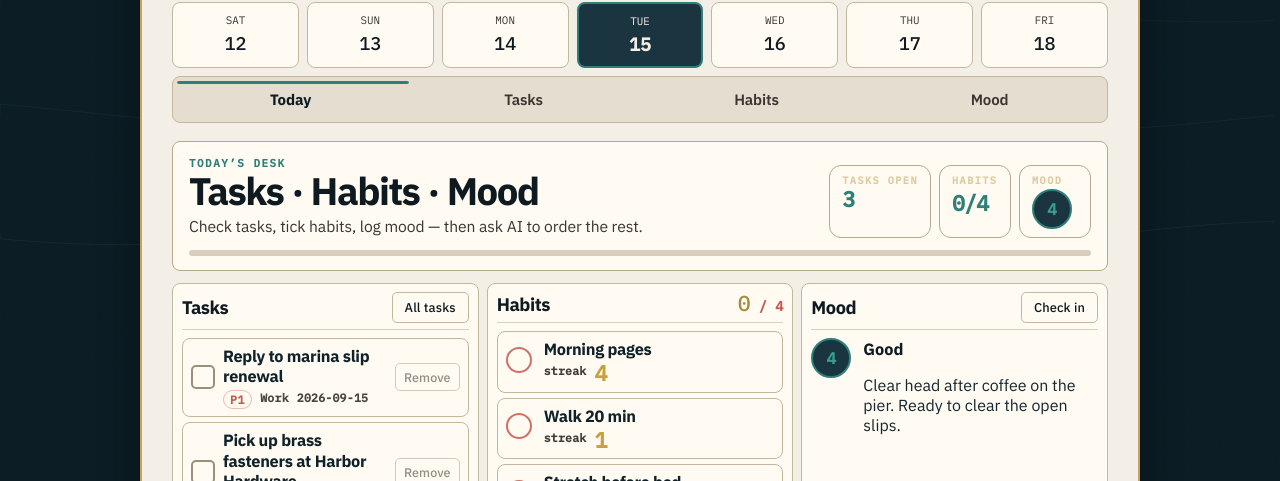
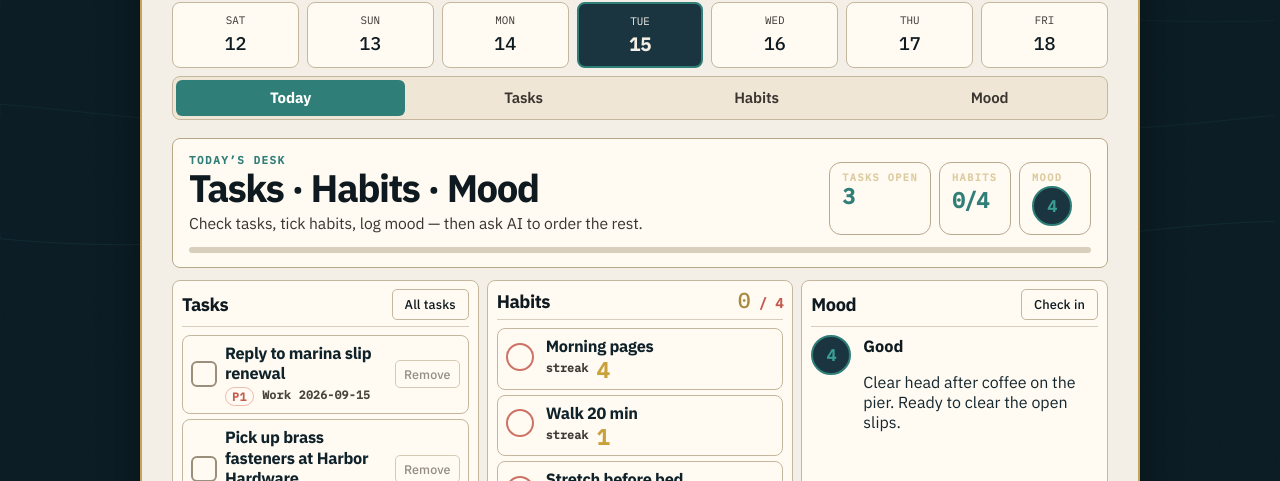
Before and after one commit to Btheriot83/buildgames-lunatask, a React (Vite) app: page / in a window 1280 px wide. Shown: the part 319-800 px from the top of the page. Built offline with nearby package versions, Linux system fonts and the light colour scheme.

Commit message:
r8: buttons tab pill punch

```diff
--- a/src/index.css
+++ b/src/index.css
@@ -2425,3 +2425,48 @@ button, input, select, textarea {
   border: 2px solid var(--seafoam-cta) !important;
   font-weight: 700 !important;
 }
+
+/* r8 buttons: tab active pill + check/tick hard edges (Lunatask control punch) */
+.desk-paper .tabs-track {
+  border: 1px solid #c4b79e !important;
+  border-radius: 8px !important;
+  padding: 3px !important;
+  background: #efe6d6 !important;
+  background-image: none !important;
+}
+.desk-paper .tab-btn {
+  min-height: 36px !important;
+  border-radius: 6px !important;
+  padding: 6px 14px !important;
+}
+.desk-paper .tab-btn.is-active,
+.desk-paper .tabs-track .tab-btn[aria-selected="true"] {
+  background: var(--seafoam-cta) !important;
+  color: #ffffff !important;
+  background-image: none !important;
+  box-shadow: none !important;
+}
+.desk-paper .tabs-glider {
+  display: none !important;
+}
+.check {
+  width: 26px !important;
+  height: 26px !important;
+  border-radius: 6px !important;
+  border-width: 2px !important;
+}
+.habit-tick {
+  width: 32px !important;
+  height: 32px !important;
+}
+.habit-tick .tick-ring {
+  width: 28px !important;
+  height: 28px !important;
+  border-width: 2.5px !important;
+  border-color: var(--coral) !important;
+}
+.habit-tick.is-checked .tick-ring {
+  background: var(--coral) !important;
+  border-color: var(--coral) !important;
+  background-image: none !important;
+}
```
Also changed, not shown: gauntlet/shots-r6/r8-buttons-tabs.png (added).
